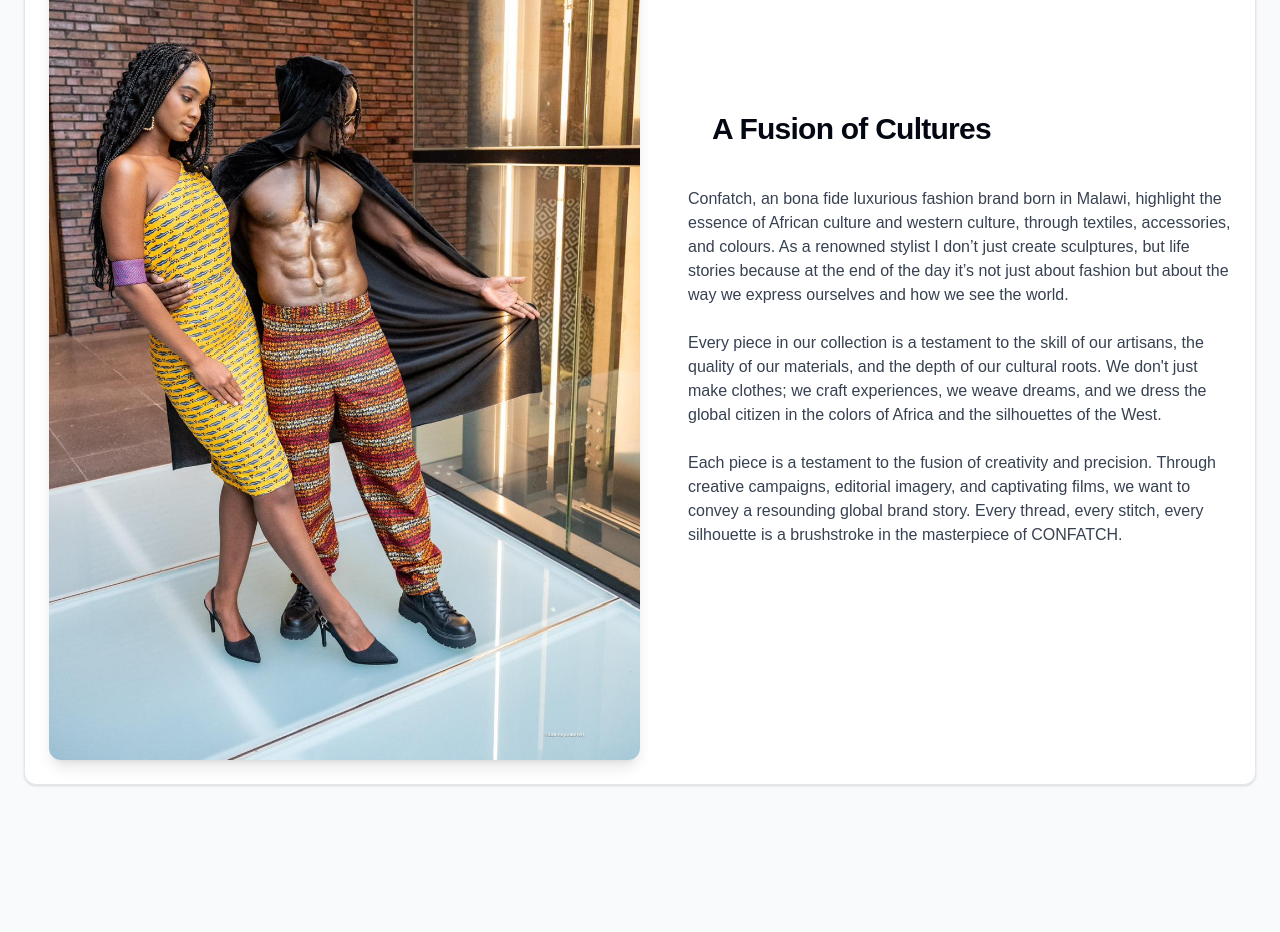
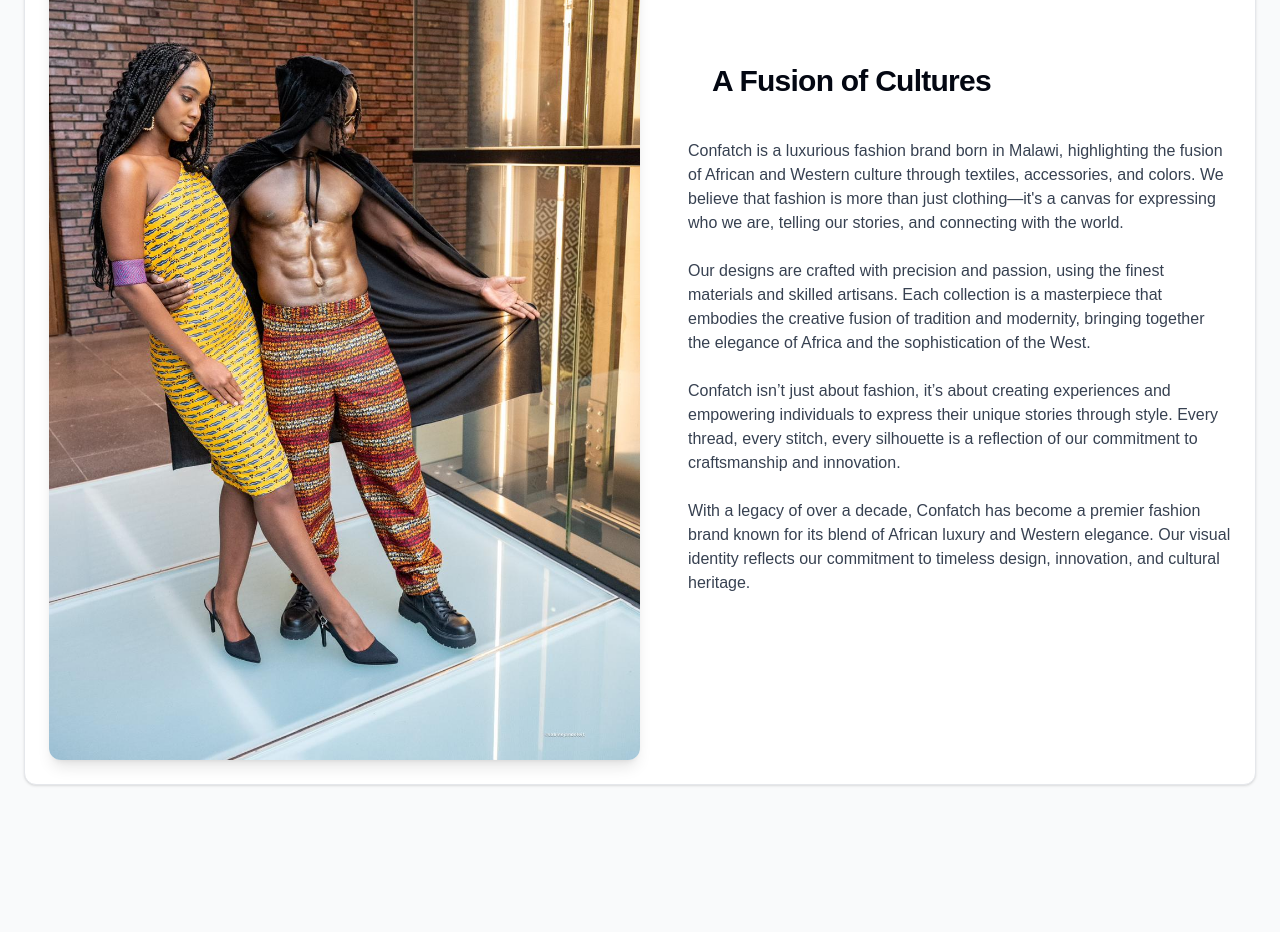
Before and after one commit to GeoffreyPaul3/confatch-stylist, a Next.js app: page / in a window 1280 px wide. Shown: the part 1340-2272 px from the top of the page. Built offline with nearby package versions, Linux system fonts and the light colour scheme.

Commit message:
Reinitialized git Repo

```diff
--- a/components/AboutUs.tsx
+++ b/components/AboutUs.tsx
@@ -1,7 +1,6 @@
 import React from 'react'
 import Image from 'next/image'
 import { Card, CardContent, CardHeader, CardTitle } from "@/components/ui/card"
-
 
 const AboutUs = () => {
   return (
@@ -26,16 +25,16 @@
                     <CardTitle className="text-3xl font-bold mb-4 font-playfair">A Fusion of Cultures</CardTitle>
                   </CardHeader>
                   <p className="text-gray-700 mb-6 font-montserrat">
-                Confatch, an bona fide luxurious fashion brand born in Malawi, highlight the essence of African culture and western culture, through textiles, accessories, and colours.
-                As a renowned stylist I don’t just create sculptures, but life stories because at the end of the day it’s not just about fashion but about the way we express ourselves and how we see the world.
+                    Confatch is a luxurious fashion brand born in Malawi, highlighting the fusion of African and Western culture through textiles, accessories, and colors. We believe that fashion is more than just clothing—it's a canvas for expressing who we are, telling our stories, and connecting with the world.
                   </p>
-                <p className="text-gray-700 mb-6 font-montserrat">
-                  Every piece in our collection is a testament to the skill of our artisans, the quality of our materials, and the depth of our cultural roots. We don't just make clothes; we craft experiences, we weave dreams, and we dress the global citizen in the colors of Africa and the silhouettes of the West.
+                  <p className="text-gray-700 mb-6">
+                    Our designs are crafted with precision and passion, using the finest materials and skilled artisans. Each collection is a masterpiece that embodies the creative fusion of tradition and modernity, bringing together the elegance of Africa and the sophistication of the West.
                   </p>
-                <p className="text-gray-700 font-montserrat">
-                Each piece is a testament to the fusion of creativity and precision.
-                Through creative campaigns, editorial imagery, and captivating films, we want to convey a resounding global brand story.
-                Every thread, every stitch, every silhouette is a brushstroke in the masterpiece of CONFATCH.
+                  <p className="text-gray-700 mb-6 ">
+                    Confatch isn’t just about fashion, it’s about creating experiences and empowering individuals to express their unique stories through style. Every thread, every stitch, every silhouette is a reflection of our commitment to craftsmanship and innovation.
+                  </p>
+                  <p className="text-gray-700 ">
+                    With a legacy of over a decade, Confatch has become a premier fashion brand known for its blend of African luxury and Western elegance. Our visual identity reflects our commitment to timeless design, innovation, and cultural heritage.
                   </p>
                 </div>
               </div>
```
Lines whose indentation alone changed are shown as unchanged.
